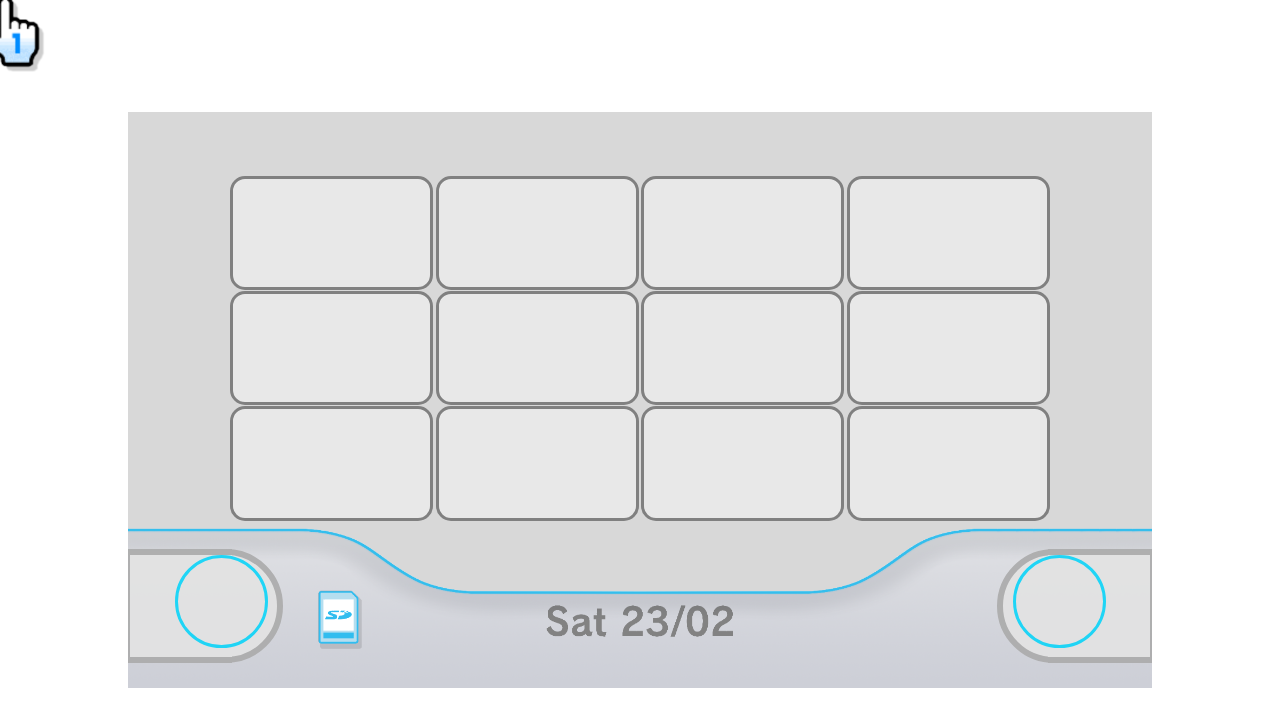
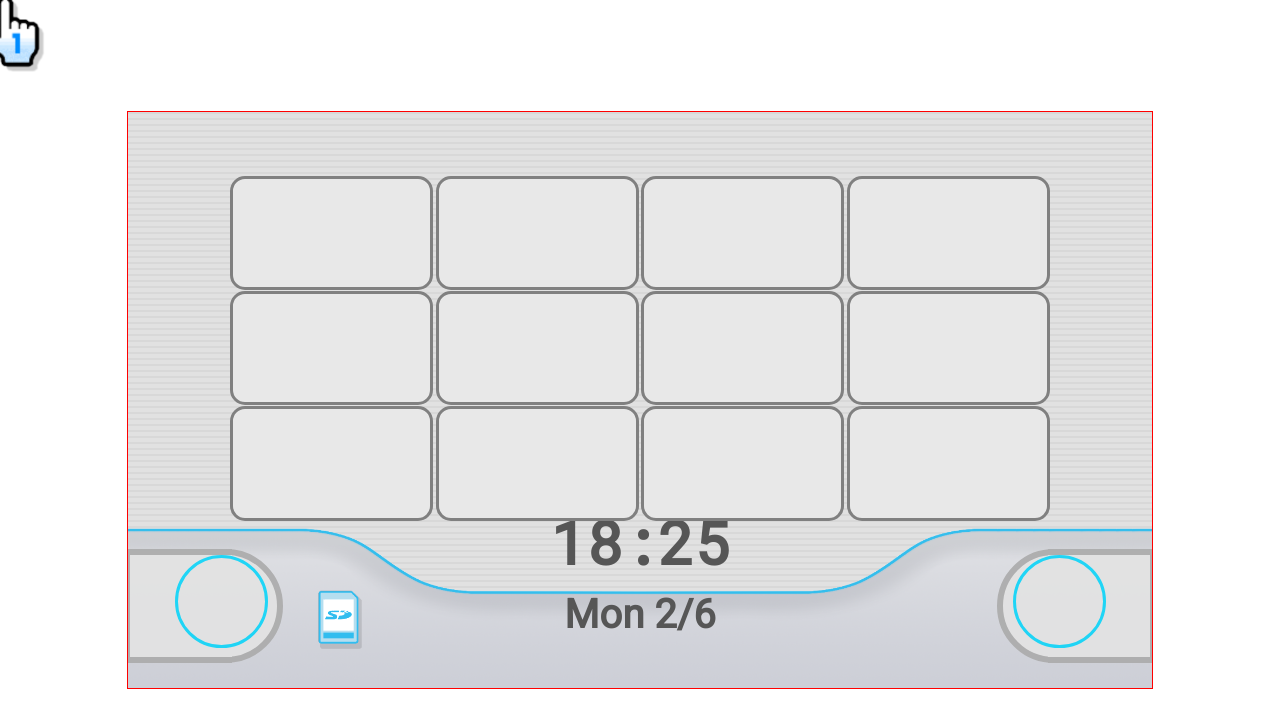
Before and after one commit to ethanloewen/wii-menu, a React (Create React App) app: page / in a window 1280 px wide. Shown: the top 728 px of the page. Built offline with nearby package versions, Linux system fonts and the light colour scheme.

Commit message:
Make date & time live update

```diff
--- a/public/index.html
+++ b/public/index.html
@@ -28,6 +28,8 @@
     <link rel="preconnect" href="https://fonts.googleapis.com"><link rel="preconnect" href="https://fonts.gstatic.com" crossorigin>
     <link href="https://fonts.googleapis.com/css2?family=Space+Grotesk:wght@400;500&display=swap" rel="stylesheet">
     <link href="https://fonts.googleapis.com/css2?family=Rubik+Mono+One&display=swap" rel="stylesheet">
+    <link href="https://fonts.googleapis.com/css2?family=Roboto+Mono&display=swap" rel="stylesheet">
+    <link href="https://fonts.googleapis.com/css2?family=Heebo&display=swap" rel="stylesheet">
 
     <!-- Dev Icon CDN -->
     <link rel="stylesheet" href="https://cdn.jsdelivr.net/gh/devicons/devicon@v2.15.1/devicon.min.css">
--- a/src/components/MenuContainer.js
+++ b/src/components/MenuContainer.js
@@ -1,6 +1,6 @@
 import './MenuContainer.scss';
 import Fullscreen from './Fullscreen';
-import { useState } from 'react';
+import { useEffect, useState } from 'react';
 import $ from "jquery";
 
 
@@ -61,6 +61,61 @@ function MenuContainer() {
     toggleIsFullscreen();
   };
 
+  const getDate = () => {
+    const date = new Date();
+    const day = date.getDate();
+    const dayOfWeek = date.getDay();
+    const month = date.getMonth() + 1;
+
+    let dayString = '';
+
+    switch(dayOfWeek) {
+      case 1:
+        dayString = 'Mon';
+        break;
+      case 2:
+        dayString = 'Tue';
+        break;
+      case 3:
+        dayString = 'Wed';
+        break;
+      case 4:
+        dayString = 'Thu';
+        break;
+      case 5:
+        dayString = 'Fri';
+        break;
+      case 6:
+        dayString = 'Sat';
+        break;
+      case 7:
+        dayString = 'Sun';
+        break;
+    }
+
+    const formattedDate = `${dayString} ${month}/${day}`;
+
+    return formattedDate;
+  };
+
+  const getTime = () => {
+    const date = new Date();
+    const time = date.toLocaleTimeString('en-US', {hour12: false});
+    const formattedTime = time.slice(0, 5);
+
+    return formattedTime;
+  }
+
+  const [timeState, setTimeState] = useState(getTime());
+  const [dateState, setDateState] = useState(getDate());
+
+  // update date & time
+  useEffect(() => {
+    setInterval(() => {setTimeState(getTime());}, 1000);
+    setInterval(() => {setDateState(getDate());}, 60000);
+  }, [timeState, dateState]);
+
+
   return (
     <section id='menu-main'>
       <div className='menu-main-container'>
@@ -96,8 +151,8 @@ function MenuContainer() {
 
               <div id='clock'>
                 <div className='clock-main'>
-                    <h1 id='time'>22:00</h1>
-                    <h2 id='date'>Fri 22/01</h2>
+                    <h1 id='time'>{timeState}</h1>
+                    <h2 id='date'>{dateState}</h2>
                 </div>
               </div>
 
--- a/src/components/MenuContainer.scss
+++ b/src/components/MenuContainer.scss
@@ -12,13 +12,16 @@ $hudheight: 25%;
 
     .menu-main-container {
         width: 80%;
+        border: 1px solid red;
 
         .stretchy-wrapper {
             width: 100%;
             padding-bottom: 56.25%; /* 16:9 */
             position: relative;
 
-            background: rgb(216, 216, 216);
+            // background: rgb(216, 216, 216);
+            background: repeating-linear-gradient(rgb(216, 216, 216), rgb(216, 216, 216) 2px, rgb(225, 225, 225) 2px, rgb(225, 225, 225) 6px);
+
 
             .spacing {
                 position: absolute;
@@ -91,7 +94,7 @@ $hudheight: 25%;
                     position: absolute;
                     display: flex;
                     // border: 1px solid red;
-                    background-image: url('../../public/menu_footer_v1.png');
+                    background-image: url('../../public/menu_footer_v2.png');
                     background-size: contain;
 
                     .hud {
@@ -196,7 +199,7 @@ $hudheight: 25%;
 // note parent div has {display: flex};
 #clock {
 
-    visibility: hidden; // Temporarily Hidden
+    // visibility: hidden; // Temporarily Hidden
     position: absolute;
     z-index: 99;
     width: 100%;
@@ -204,32 +207,28 @@ $hudheight: 25%;
 
     .clock-main {
 
-        position: absoulte;
+        position: relative;
         width: 100%;
-        padding-bottom: 56.25%; //16:9 aspect ratio
-        height: 0;
+        height: 100%;
         display: flex;
         flex-direction: column;
-        // justify-content: center;
         align-items: center;
-
-
+        color: rgb(86, 86, 86);
         z-index: 50;
 
         #time {
-
-            margin: 0;
-            margin-top: 40%;//accounts for main using padding-bottom instead of height
-            border: 1px solid red;
+            font-family: 'Roboto Mono', monospace;
+            position: absolute;
+            bottom: 10%;
             font-size: 6rem;
         }
 
         #date {
-
+            font-family: 'Heebo', sans-serif;
+            position: absolute;
+            bottom: 7.5%;
             margin: 0;
-            margin-top: 3%;
-            font-size: 5rem;
-            border: 1px solid red;
+            font-size: 4rem;
         }
     }
 }
```
Also changed, not shown: public/menu_footer_v2.png (added).
